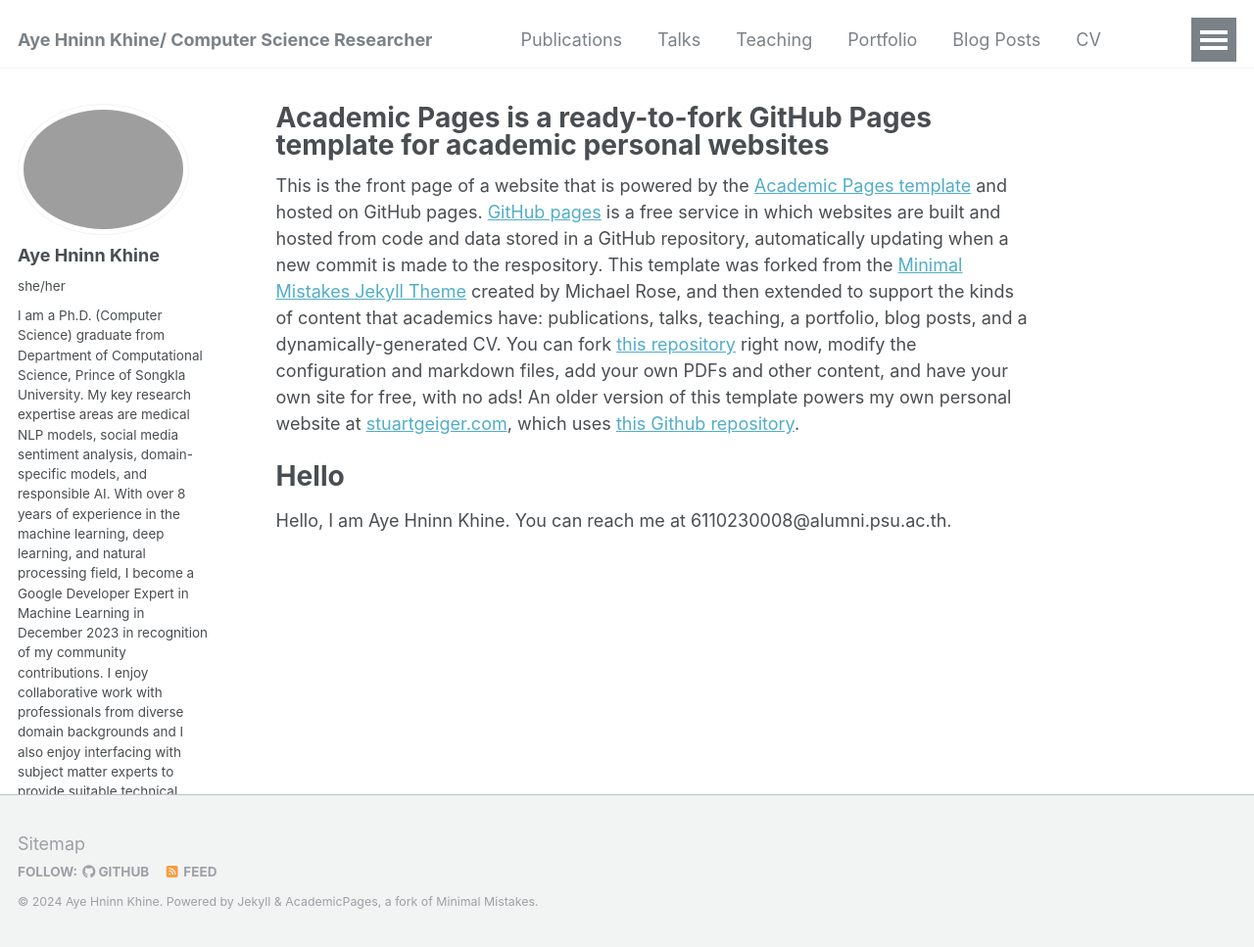
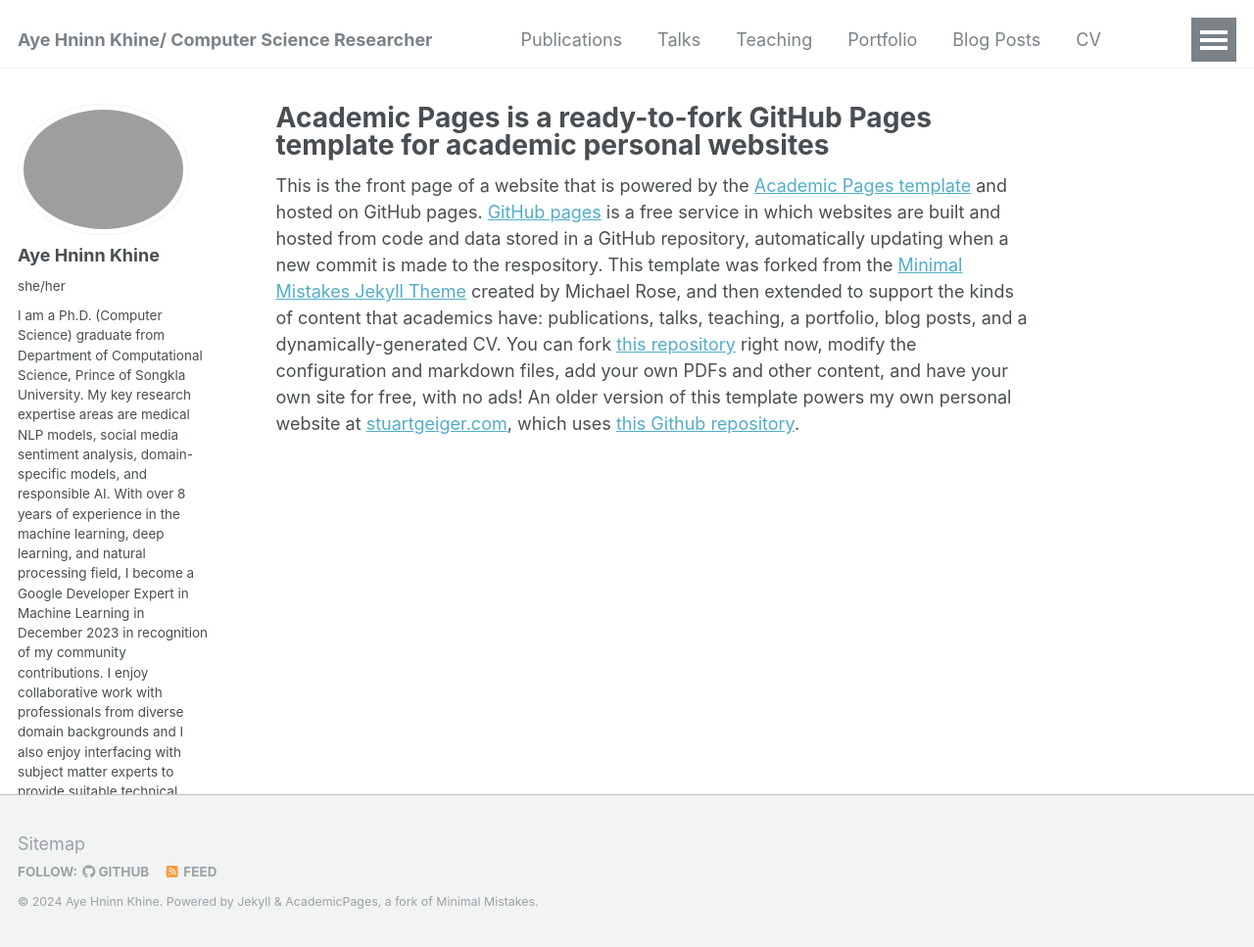
Before and after one commit to ayehninnkhine/ayehninnkhine.github.io, a Jekyll site: the page built from _pages/about.md, in a window 1280 px wide and 967 px high. Shown: the whole window at 98% size. Built offline with Jekyll 4.4.1, drawn with Linux system fonts in a browser that asks for light colours; some web fonts are replaced.

Commit message:
Update about.md

```diff
--- a/_pages/about.md
+++ b/_pages/about.md
@@ -8,7 +8,3 @@ redirect_from:
 ---
 
 This is the front page of a website that is powered by the [Academic Pages template](https://github.com/academicpages/academicpages.github.io) and hosted on GitHub pages. [GitHub pages](https://pages.github.com) is a free service in which websites are built and hosted from code and data stored in a GitHub repository, automatically updating when a new commit is made to the respository. This template was forked from the [Minimal Mistakes Jekyll Theme](https://mmistakes.github.io/minimal-mistakes/) created by Michael Rose, and then extended to support the kinds of content that academics have: publications, talks, teaching, a portfolio, blog posts, and a dynamically-generated CV. You can fork [this repository](https://github.com/academicpages/academicpages.github.io) right now, modify the configuration and markdown files, add your own PDFs and other content, and have your own site for free, with no ads! An older version of this template powers my own personal website at [stuartgeiger.com](http://stuartgeiger.com), which uses [this Github repository](https://github.com/staeiou/staeiou.github.io).
-
-Hello
-======
-Hello, I am Aye Hninn Khine. You can reach me at 6110230008@alumni.psu.ac.th.
```
